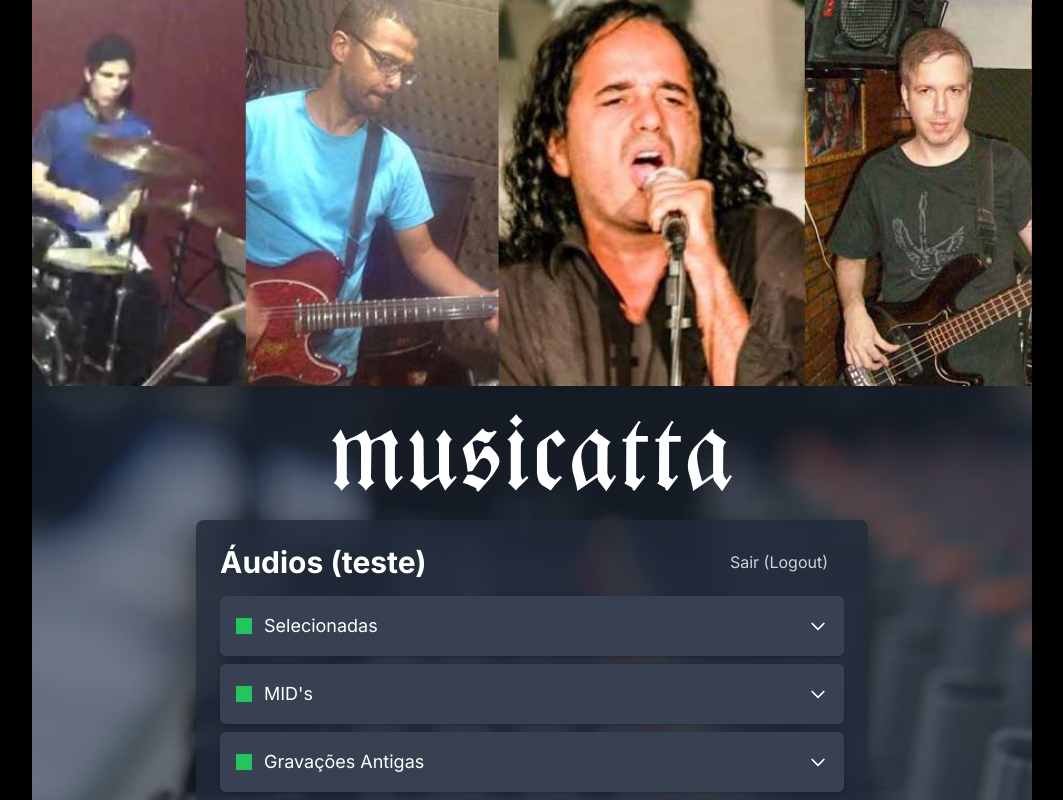
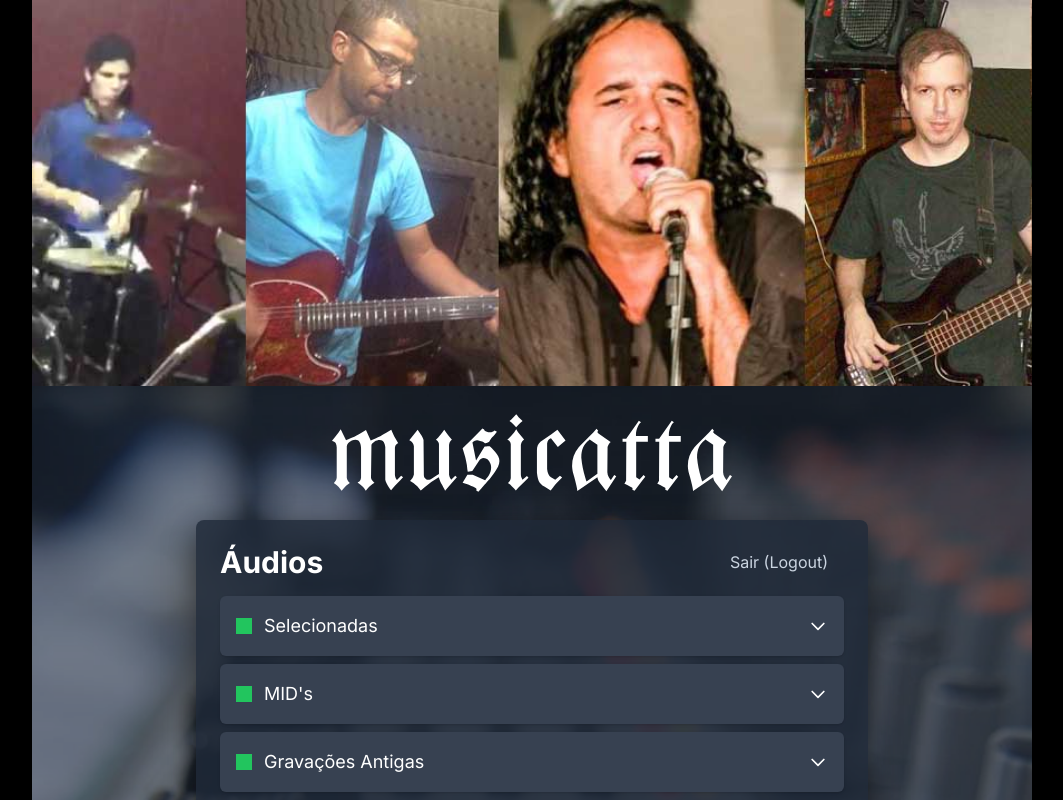
Before and after one commit to claudiobitar/musicatta_app, a Next.js app: page / in a window 1280 px wide. Shown: the top 800 px of the page, without its empty margins (108-1171 px from the left). Built offline with nearby package versions, Linux system fonts and the light colour scheme; sample sign-in values are in the browser's storage.

Commit message:
Project update

```diff
--- a/src/app/page.tsx
+++ b/src/app/page.tsx
@@ -181,7 +181,7 @@ export default function Mp3ListPage() {
             }}
           >
             <div className="flex justify-between items-center mb-4">
-              <h1 className="text-3xl font-bold text-white bg-fixed">Áudios (teste)</h1>
+              <h1 className="text-3xl font-bold text-white bg-fixed">Áudios</h1>
               <button
                 onClick={handleLogout}
                 className="text-slate-300 px-4 hover:underline hover:text-slate-100 cursor-pointer select-none"
```
